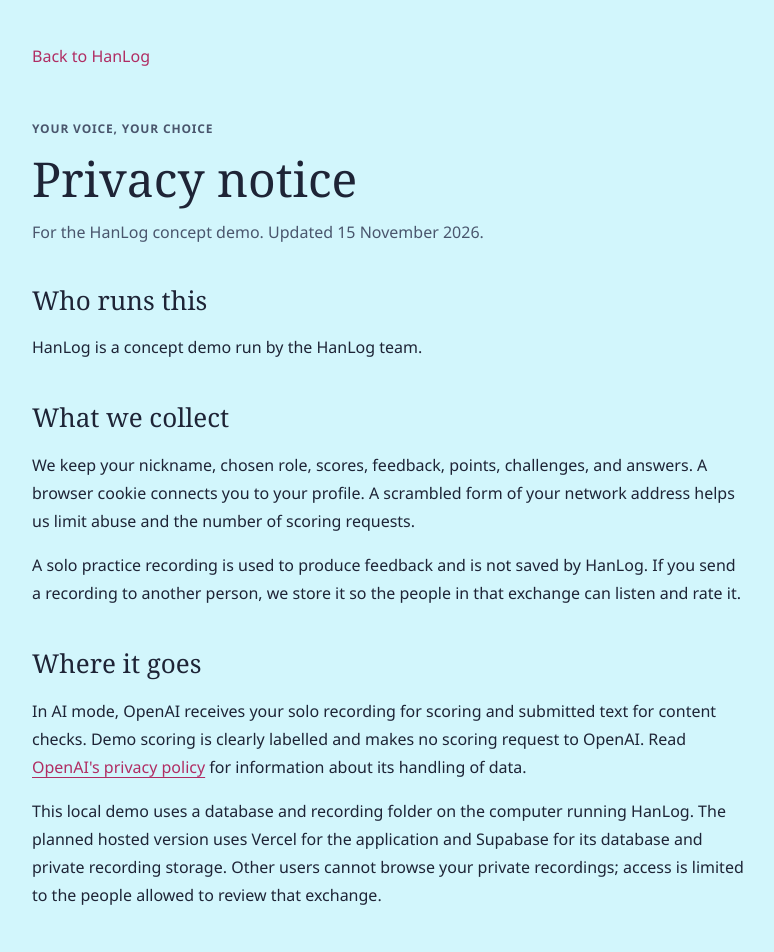
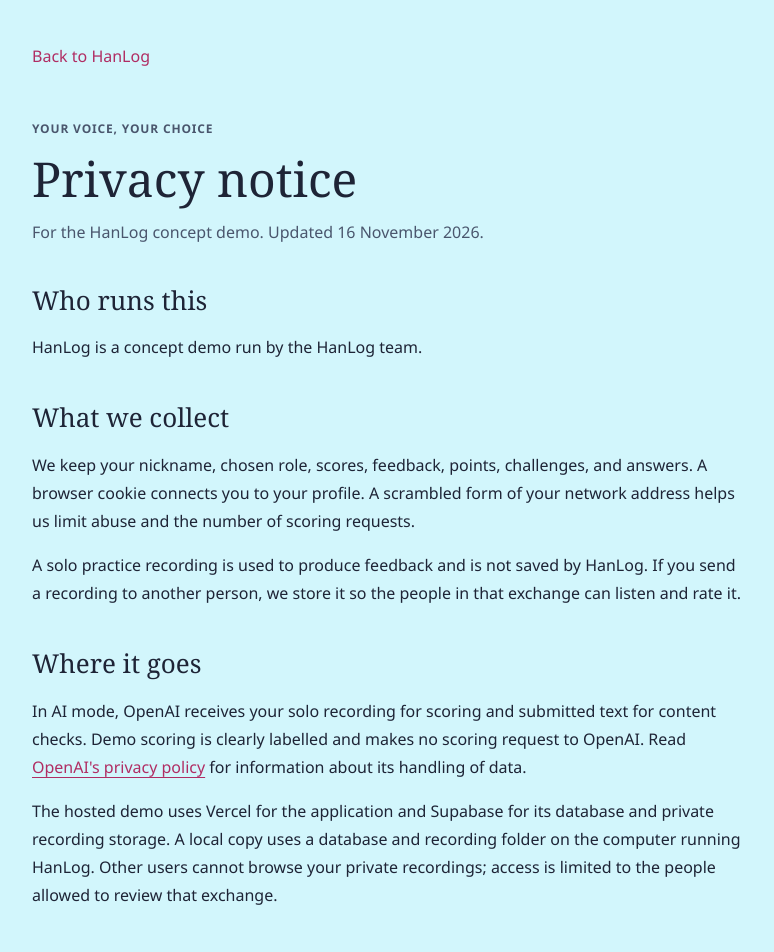
Before and after one commit to davemaxuell/hanlog, a Next.js app: page /privacy in a window 1280 px wide. Shown: the top 952 px of the page, without its empty margins (252-1026 px from the left). Built offline with nearby package versions, Linux system fonts and the light colour scheme; no server answers.

Commit message:
docs: update privacy notice for hosted demo

```diff
--- a/src/app/privacy/page.tsx
+++ b/src/app/privacy/page.tsx
@@ -7,10 +7,10 @@ export const metadata: Metadata = { title: 'Privacy notice · HanLog' };
 export default function Privacy() {
   return <main className={styles.page}>
     <Link href="/" className="hl-back-link">Back to HanLog</Link>
-    <header className="hl-page-heading"><p className="hl-eyebrow">Your voice, your choice</p><h1>Privacy notice</h1><p>For the HanLog concept demo. Updated 15 November 2026.</p></header>
+    <header className="hl-page-heading"><p className="hl-eyebrow">Your voice, your choice</p><h1>Privacy notice</h1><p>For the HanLog concept demo. Updated 16 November 2026.</p></header>
     <section><h2>Who runs this</h2><p>HanLog is a concept demo run by the HanLog team.</p></section>
     <section><h2>What we collect</h2><p>We keep your nickname, chosen role, scores, feedback, points, challenges, and answers. A browser cookie connects you to your profile. A scrambled form of your network address helps us limit abuse and the number of scoring requests.</p><p>A solo practice recording is used to produce feedback and is not saved by HanLog. If you send a recording to another person, we store it so the people in that exchange can listen and rate it.</p></section>
-    <section><h2>Where it goes</h2><p>In AI mode, OpenAI receives your solo recording for scoring and submitted text for content checks. Demo scoring is clearly labelled and makes no scoring request to OpenAI. Read <a href="https://openai.com/policies/privacy-policy/">OpenAI&apos;s privacy policy</a> for information about its handling of data.</p><p>This local demo uses a database and recording folder on the computer running HanLog. The planned hosted version uses Vercel for the application and Supabase for its database and private recording storage. Other users cannot browse your private recordings; access is limited to the people allowed to review that exchange.</p></section>
+    <section><h2>Where it goes</h2><p>In AI mode, OpenAI receives your solo recording for scoring and submitted text for content checks. Demo scoring is clearly labelled and makes no scoring request to OpenAI. Read <a href="https://openai.com/policies/privacy-policy/">OpenAI&apos;s privacy policy</a> for information about its handling of data.</p><p>The hosted demo uses Vercel for the application and Supabase for its database and private recording storage. A local copy uses a database and recording folder on the computer running HanLog. Other users cannot browse your private recordings; access is limited to the people allowed to review that exchange.</p></section>
     <section><h2>How long we keep it</h2><p>Recordings sent to other people are available for up to 14 days. After that, access stops and cleanup removes the stored files. The local demo launcher runs cleanup while it is open and on its next start. The hosted setup schedules cleanup daily.</p><p>Your nickname, scores, points, and written contributions stay until you delete your profile. Short-lived abuse counters can remain without your profile ID until the next daily cleanup. OpenAI handles data it receives under its own policies.</p></section>
     <section><h2>How to delete it</h2><p>Open Me in the app, choose Delete my data, and confirm. This removes your profile and its scores, points, challenges, answers, and stored recordings. If storage is temporarily unavailable, HanLog asks you to retry and keeps the profile so it can finish the deletion.</p><p>Clearing browser cookies does not delete stored data and can stop you from accessing your profile. Use Delete my data first.</p></section>
     <section><h2>Age</h2><p>You must be 14 or older to use this demo. Recording is available only after you agree to the notice shown in the app.</p></section>
```
